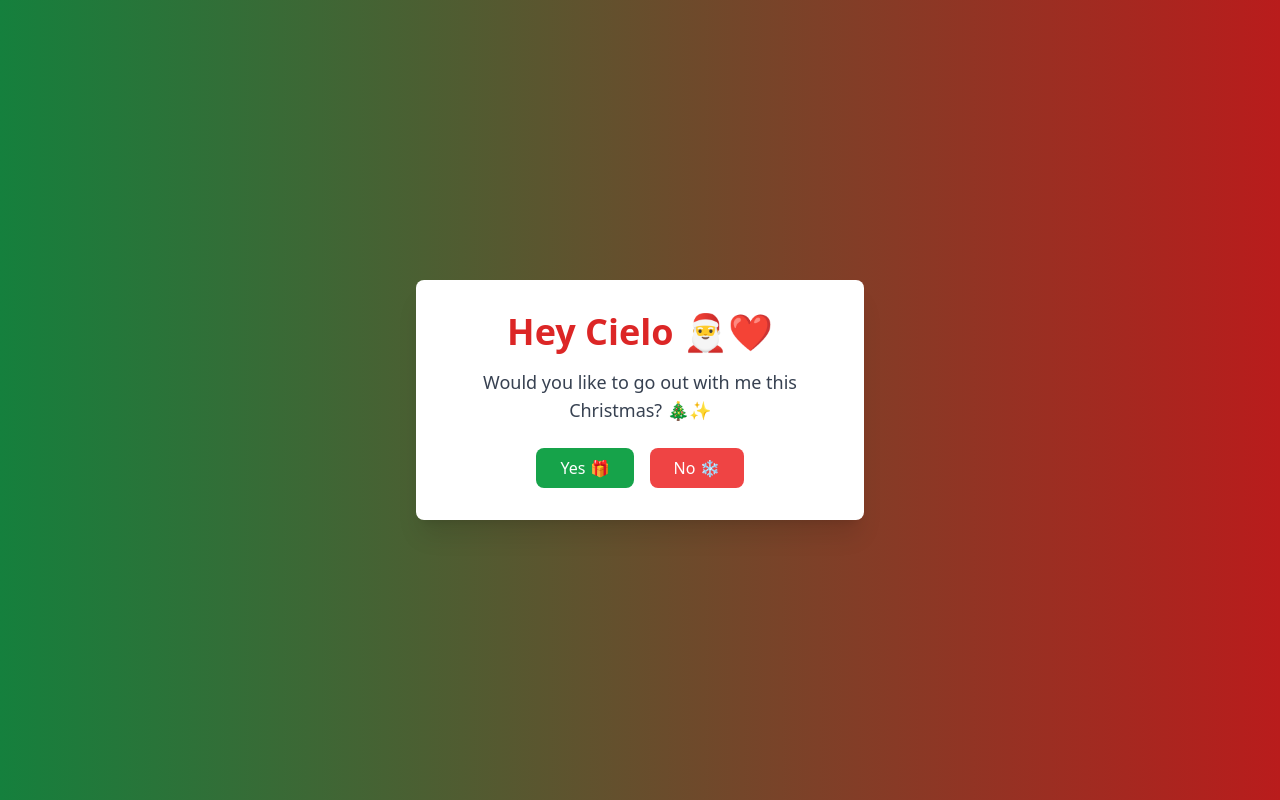
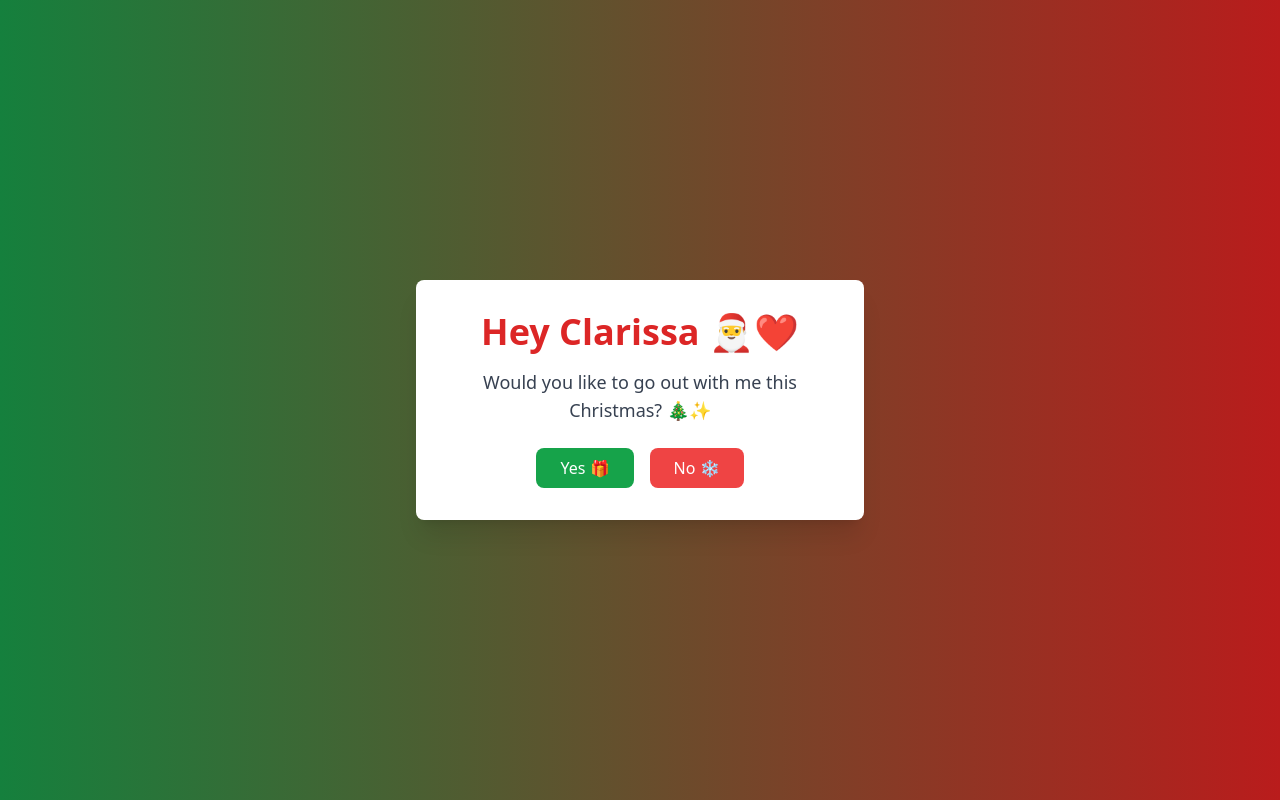
Before and after one commit to JlNollab/JL-B, a plain HTML site: page index.html in a window 1280 px wide. Drawn offline with nearby package versions, Linux system fonts and the light colour scheme.

Commit message:
Change name from Cielo to Clarissa in index.html

```diff
--- a/index.html
+++ b/index.html
@@ -3,7 +3,7 @@
 <head>
     <meta charset="UTF-8">
     <meta name="viewport" content="width=device-width, initial-scale=1.0">
-    <title>Merry Christmas Cielo 🎄</title>
+    <title>Merry Christmas Clarissa 🎄</title>
 
     <script src="https://cdn.tailwindcss.com"></script>
     <script src="https://cdnjs.cloudflare.com/ajax/libs/canvas-confetti/1.6.0/confetti.browser.min.js"></script>
@@ -137,7 +137,7 @@
 
         <div id="main-content">
             <h1 class="text-4xl font-bold text-red-600 mb-4">
-                Hey Cielo 🎅❤️
+                Hey Clarissa 🎅❤️
             </h1>
 
             <p class="text-gray-700 text-lg mb-6">
```
